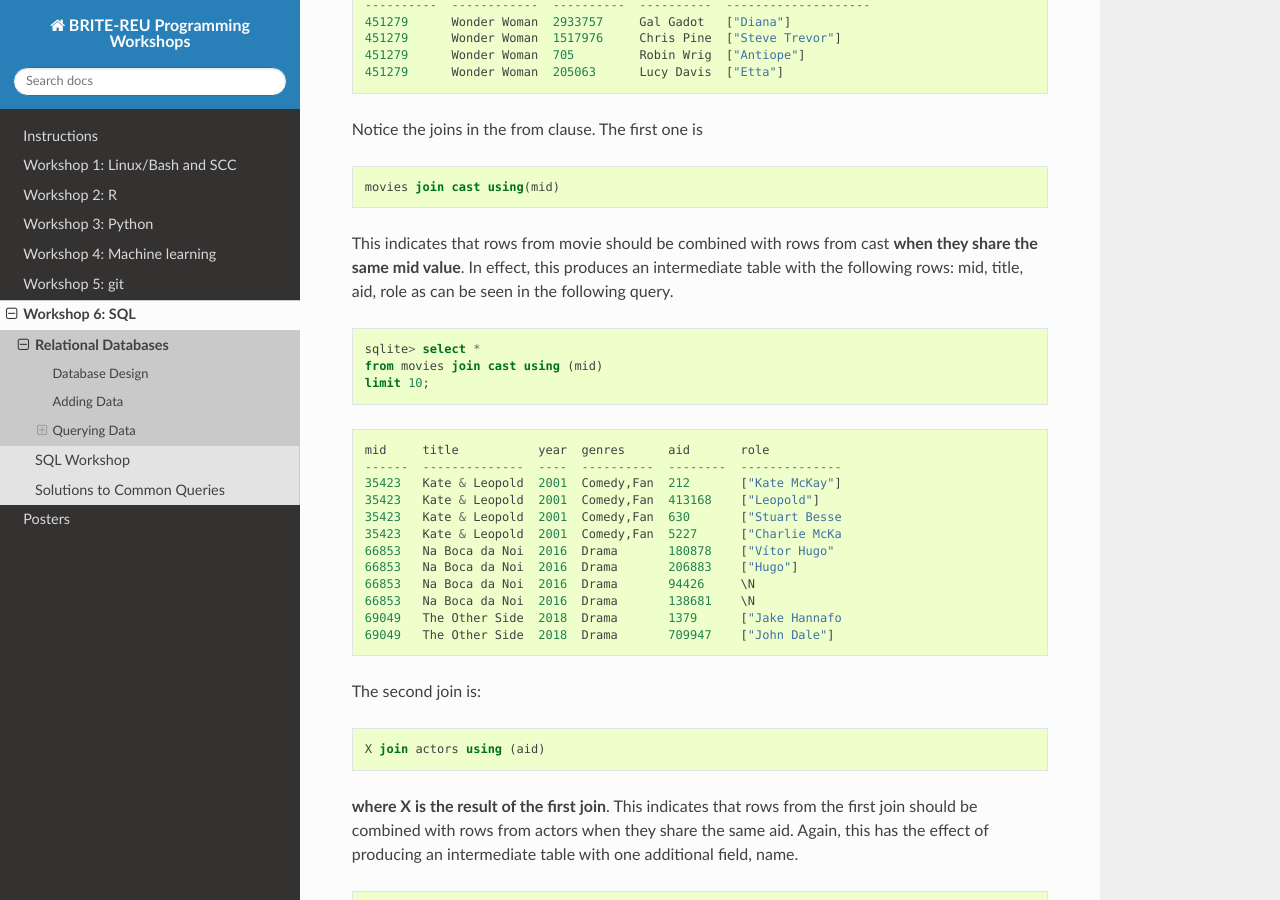
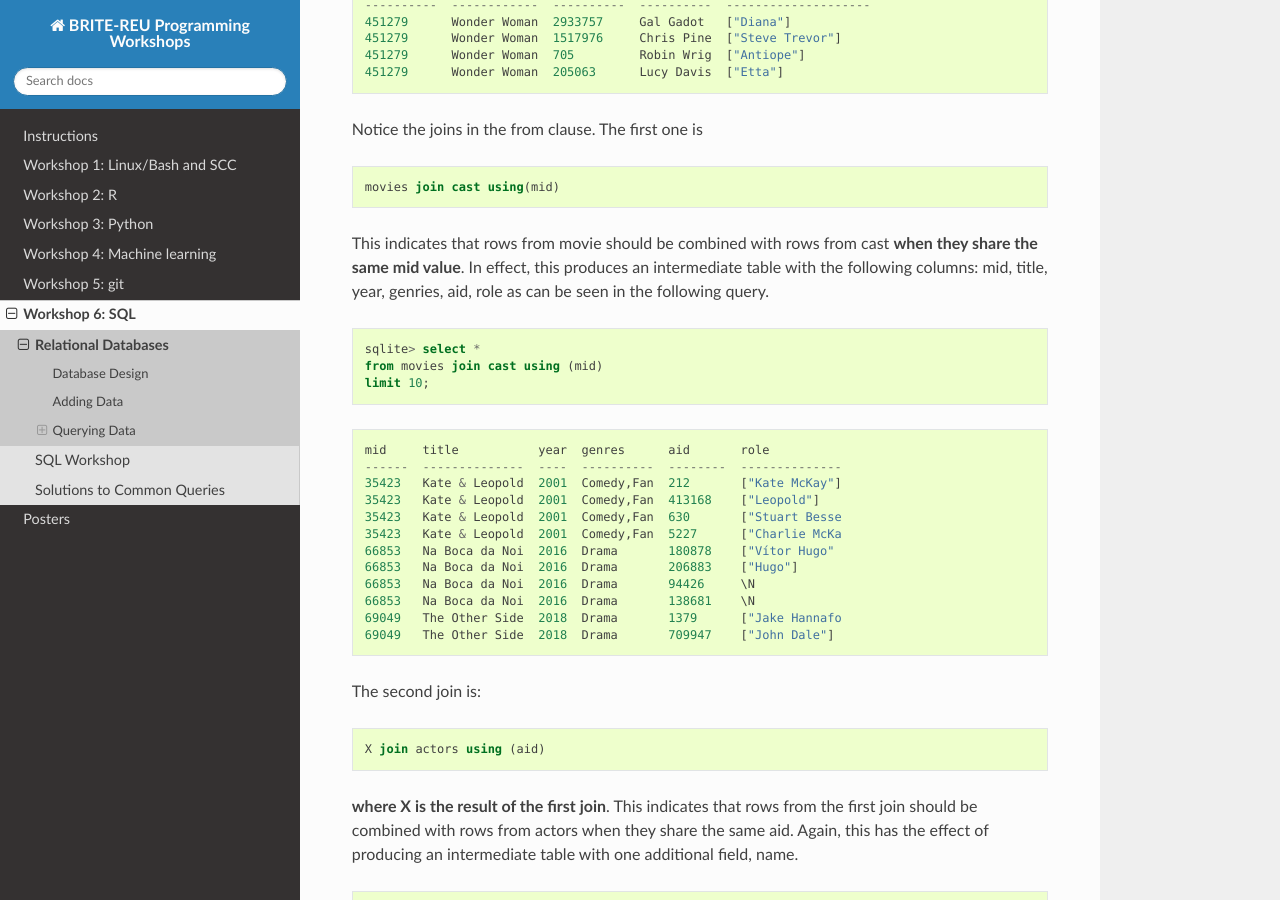
Before and after one commit to BRITE-REU/programming-workshops, a Sphinx documentation site: the page built from source/workshops/06_SQL/Relational_Databases.rst, in a window 1280 px wide and 900 px high, scrolled down 6804 px. Built offline with Sphinx 7.4.7 and the Read the Docs theme 2.0.0, drawn with Linux system fonts in a browser that asks for light colours; pages that are not in the unit, such as notebooks, are missing from menus.

Commit message:
Update Relational_Databases.rst

```diff
--- a/source/workshops/06_SQL/Relational_Databases.rst
+++ b/source/workshops/06_SQL/Relational_Databases.rst
@@ -344,7 +344,7 @@ Notice the joins in the from clause.   The first one is
     movies join cast using(mid)
 
 
-This indicates that rows from movie should be combined with rows from cast **when they share the same mid value**.  In effect, this produces an intermediate table with the following rows: mid, title, aid, role as can be seen in the following query.
+This indicates that rows from movie should be combined with rows from cast **when they share the same mid value**.  In effect, this produces an intermediate table with the following columns: mid, title, year, genries, aid, role as can be seen in the following query.
 
 
 .. code:: SQL
```
